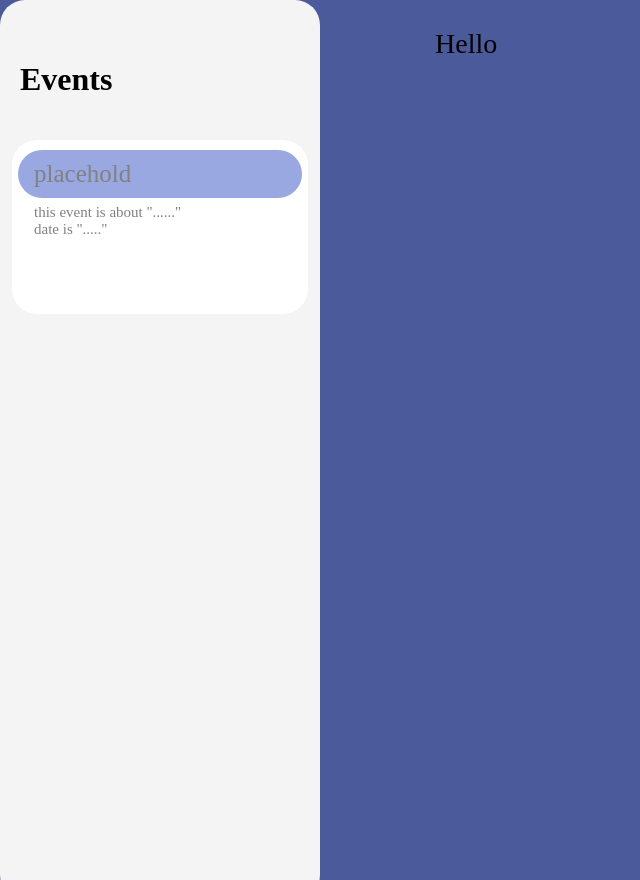
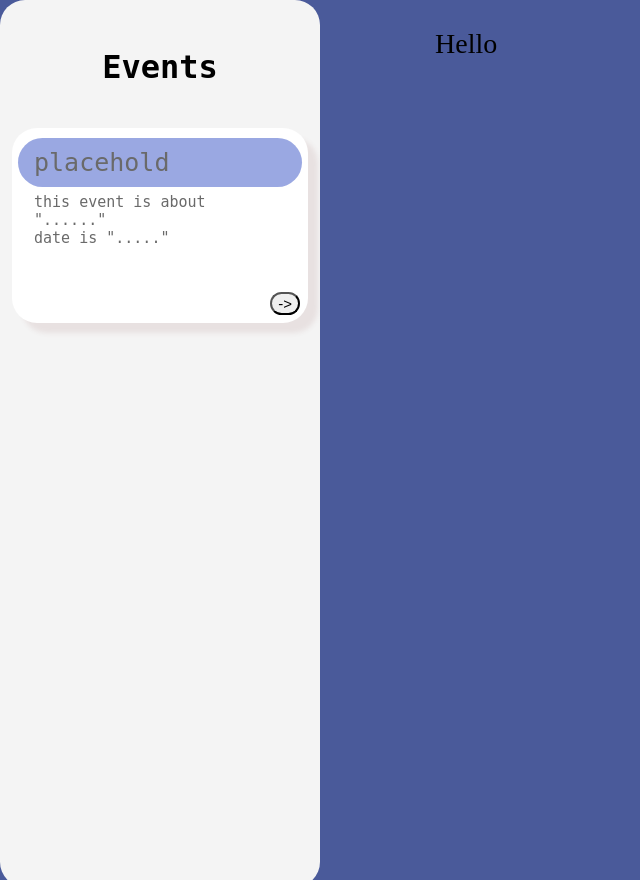
Before and after one commit to Discord-ian/ProtestTools, a Flask app: template ProtestTools/templates/event_viewer.html in a window 1280 px wide. Shown: the whole page, without its empty margins (0-640 px from the left). Run offline with Flask 3, Linux system fonts and the light colour scheme; the template is opened without the code that fills it, so the values that code supplies are empty; parts of the project's set-up code (start-up, migrations or seed data) failed here and were passed over; some libraries are stand-ins or nearby versions.

Commit message:
Added style changes to event_viewer template

```diff
--- a/ProtestTools/templates/event_viewer.html
+++ b/ProtestTools/templates/event_viewer.html
@@ -13,30 +13,39 @@
           left: 0;
           background-color: rgb(244,244,244);
           overflow-x: hidden;
-          padding-top: 20px;
+          padding-top: 7px;
             overflow-y: scroll;
             border-radius: 25px;
+
+        }
+        .line{
+            border-bottom: 2px rgb(154,168,226);
         }
         .eventbar_container{
+            position:relative;
             padding: 10px 6px 70px 6px;
             margin-right: 12px;
             margin-left: 12px;
             background-color: rgb(255,255,255);
             border-radius: 25px;
+            box-shadow: 10px 10px 5px rgb(232,225,225);
         }
         .eventbar h1{
+            text-align: center;
             position: relative;
             padding: 20px;
+            font-family: "Andale Mono", monospace;
         }
 
         .eventbar a {
           padding: 10px 10px 10px 16px;
           text-decoration: none;
           font-size: 25px;
-          color: #818181;
+          color: rgb(106,106,106);
           display: block;
             background-color: rgb(154,168,226);
             border-radius: 25px;
+            font-family: "Andale Mono", monospace;
         }
         .eventbar a:hover {
             color: #f1f1f1;
@@ -46,8 +55,16 @@
           padding: 6px 16px 6px 16px;
           text-decoration: none;
           font-size: 15px;
-          color: #818181;
+          color: rgb(106,106,106);
           display: block;
+            font-family: "Andale Mono", monospace;
+        }
+        .go_button {
+            border-radius: 12px;
+            position:absolute;
+            bottom:8px;
+            right:8px;
+            font-size: 15px;
         }
         .main {
           margin-left: 33%; /* Same as the width of the sidenav */
@@ -62,13 +79,16 @@
 <body>
     <div class="eventbar">
         <h1>Events</h1>
+        <div class="line"></div>
         <div class="eventbar_container">
             <a>placehold</a>
             <div class ="event_info">
                     this event is about "......"<br>
                     date is "....."<br>
                 </div>
+            <button class="button go_button"> -> </button>
         </div>
+
     </div>
     <div class="main">
         <p>Hello</p>
```
